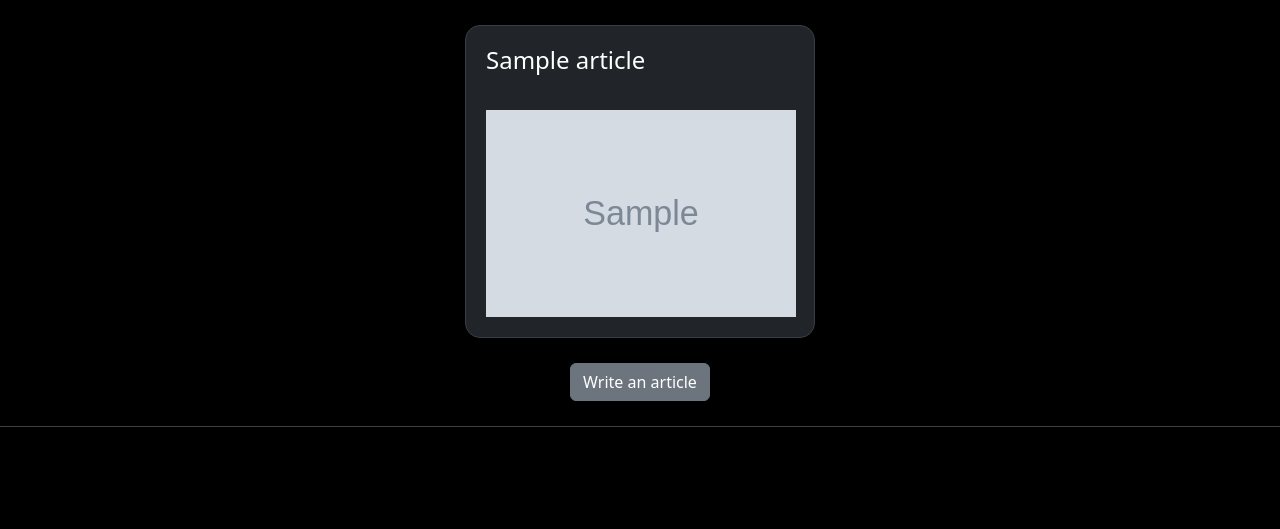
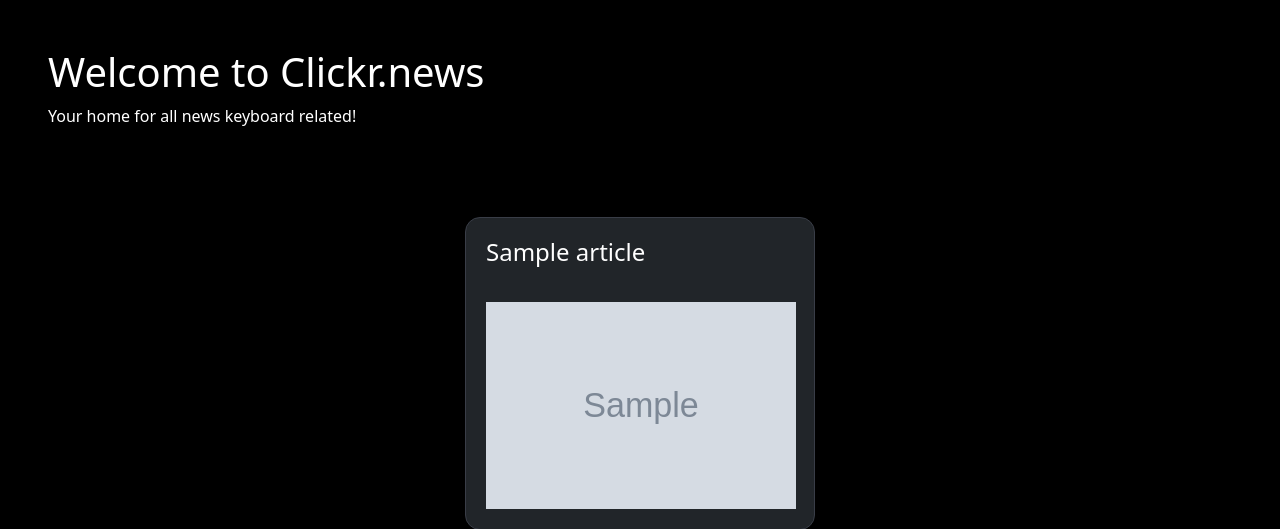
Before and after one commit to DaPotato69/site, a Flask app: page / in a window 1280 px wide. Shown: the part 66-595 px from the top of the page. Run offline with Flask 3, Linux system fonts and the light colour scheme; tables that the repository leaves empty hold one stand-in row (values such as "Sample post"); grey boxes marked "Sample" are stand-in pictures; some libraries are stand-ins or nearby versions.

Commit message:
epic title

```diff
--- a/templates/blog.html
+++ b/templates/blog.html
@@ -38,9 +38,14 @@
         </div>
     </nav>
 
+    <div data-aos="fade-down" class=".container p-5 bg-muted text-white">
+        <h1>Welcome to Clickr.news</h1>
+        <p>Your home for all news keyboard related!</p>
+    </div>
+
     <div class="articles">
         {% for arti in articles %}
-            <button class="article bg-dark" data-bs-toggle="modal" data-bs-target={{ '#' + arti[4] | replace('.', '') | replace('_', '')}}>
+            <button data-aos="fade-up" class="article bg-dark" data-bs-toggle="modal" data-bs-target={{ '#' + arti[4] | replace('.', '') | replace('_', '')}}>
                 <p class="h4 text-white">{{ arti[0] }}</p>
                 <img src="{{ url_for('static', filename='blogs' + '/' + arti[4]) }}" width="310px" height="207px" style="object-fit: cover;">
             </button>
```
